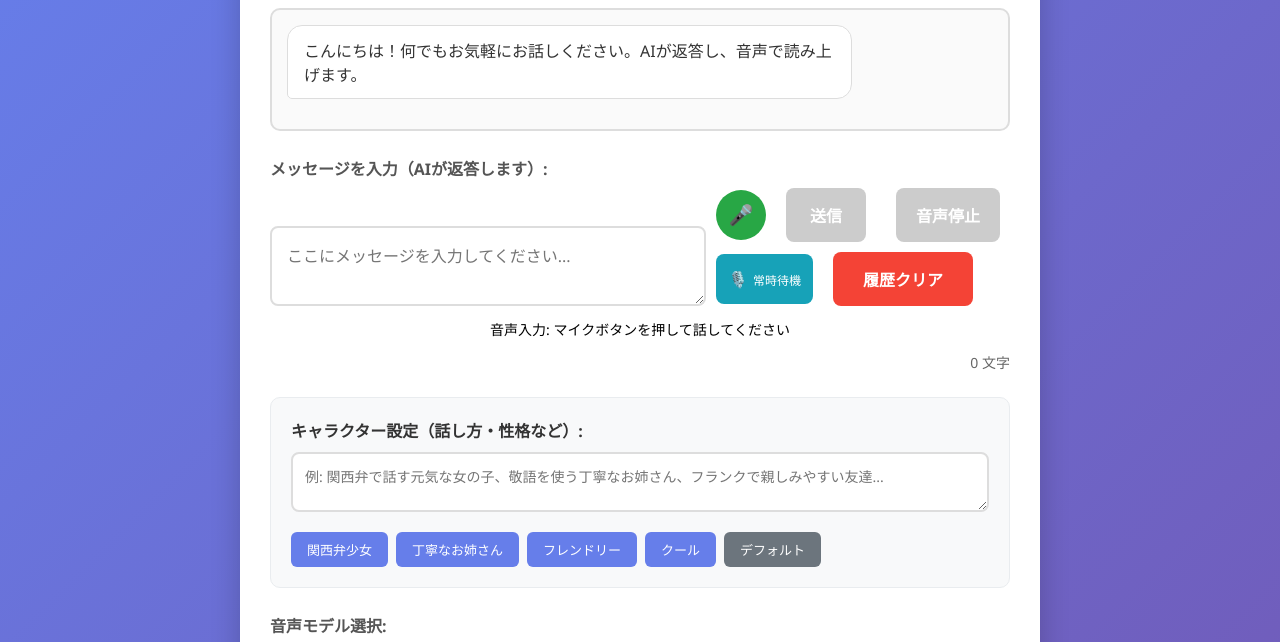
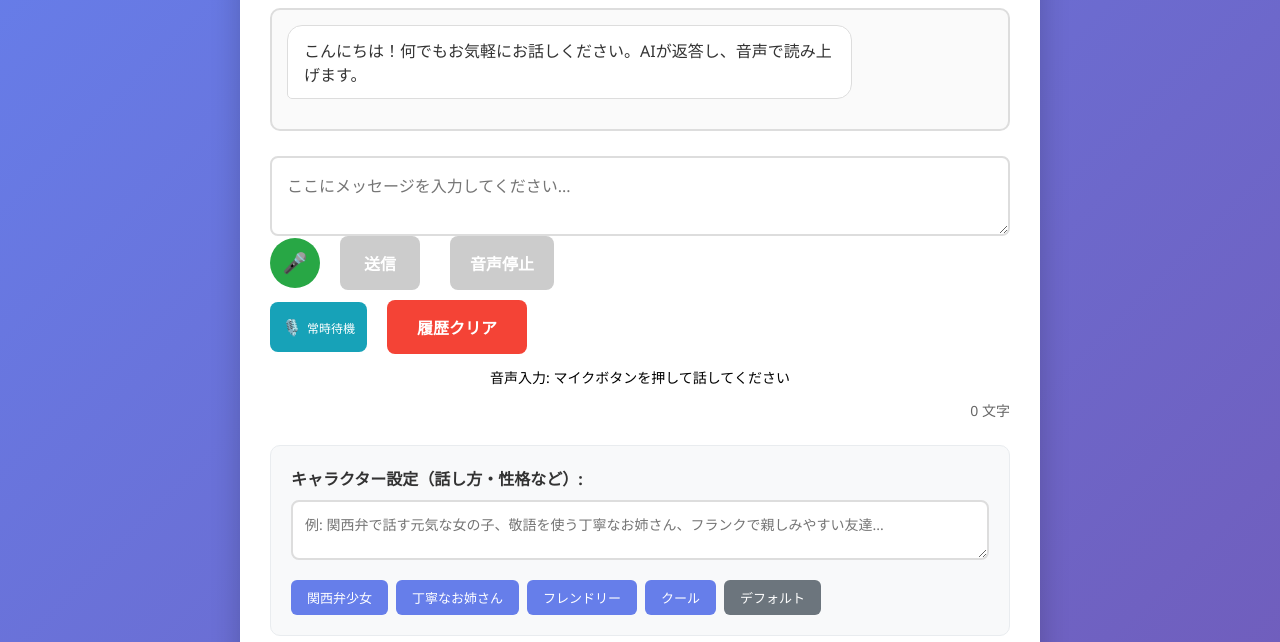
Before and after one commit to yaaizzy39/talk-avatar-250725-03, a website: page index.html in a window 1280 px wide. Shown: the part 118-760 px from the top of the page. Drawn offline with Linux system fonts and the light colour scheme; no server answers.

Commit message:
メッセージ入力枠を上に移動

```diff
--- a/index.html
+++ b/index.html
@@ -42,9 +42,9 @@
         </div>
 
         <div class="input-section">
-            <label for="textInput">メッセージを入力（AIが返答します）:</label>
             <div class="input-controls">
                 <textarea id="textInput" placeholder="ここにメッセージを入力してください..."></textarea>
+            </div>
             <div class="input-buttons">
                 <div class="main-input-buttons">
                     <button id="voiceInputBtn" class="voice-btn" title="音声入力">🎤</button>
@@ -63,7 +63,6 @@
                     <button id="clearBtn" class="secondary-btn">履歴クリア</button>
                 </div>
             </div>
-            </div>
             <div class="voice-status" id="voiceStatus">
                 <span class="voice-info">音声入力: マイクボタンを押して話してください</span>
             </div>
@@ -71,7 +70,6 @@
                 <span id="charCount">0</span> 文字
             </div>
         </div>
-
 
         <div class="character-section">
             <label for="characterSetting">キャラクター設定（話し方・性格など）:</label>
```
Lines whose indentation alone changed are shown as unchanged.
